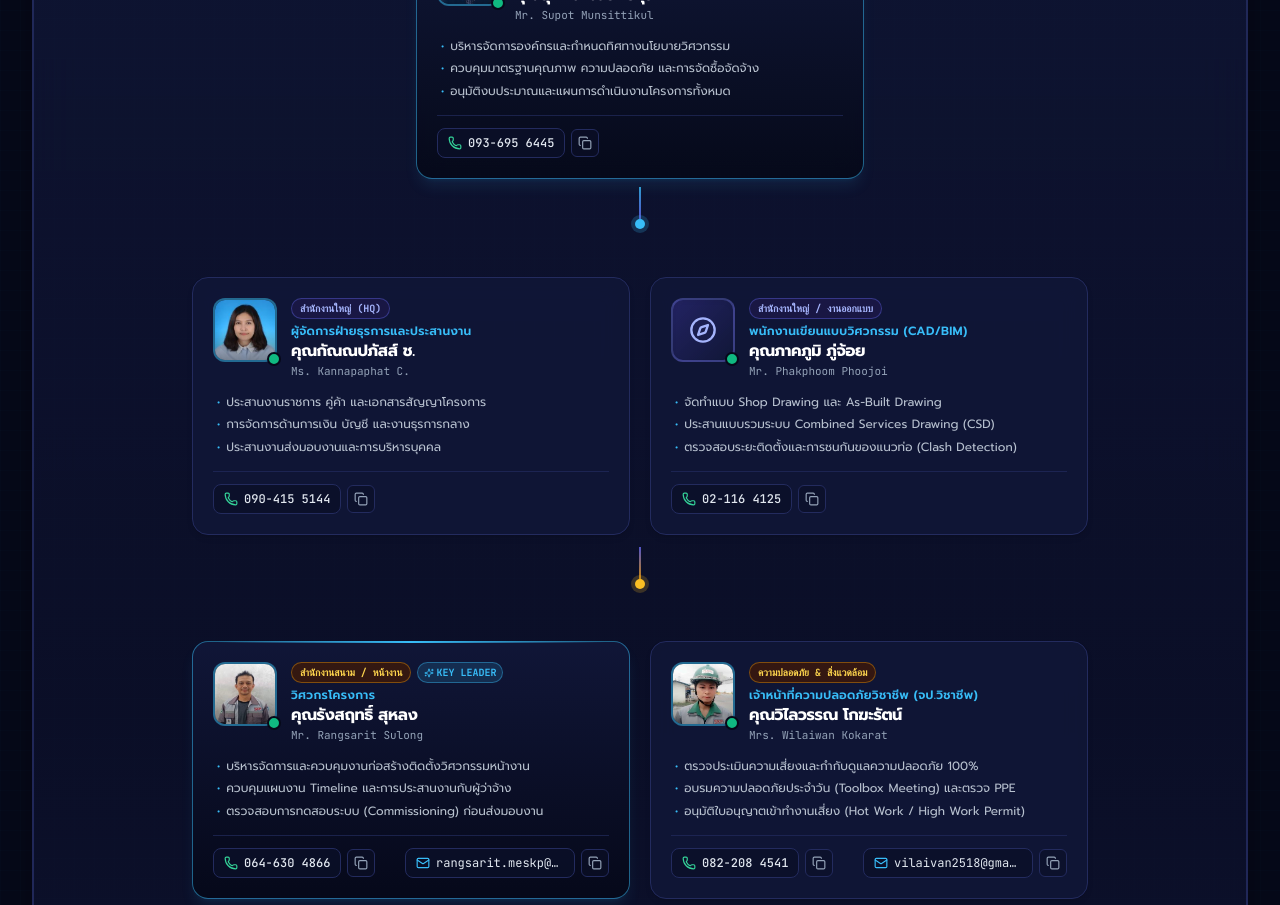
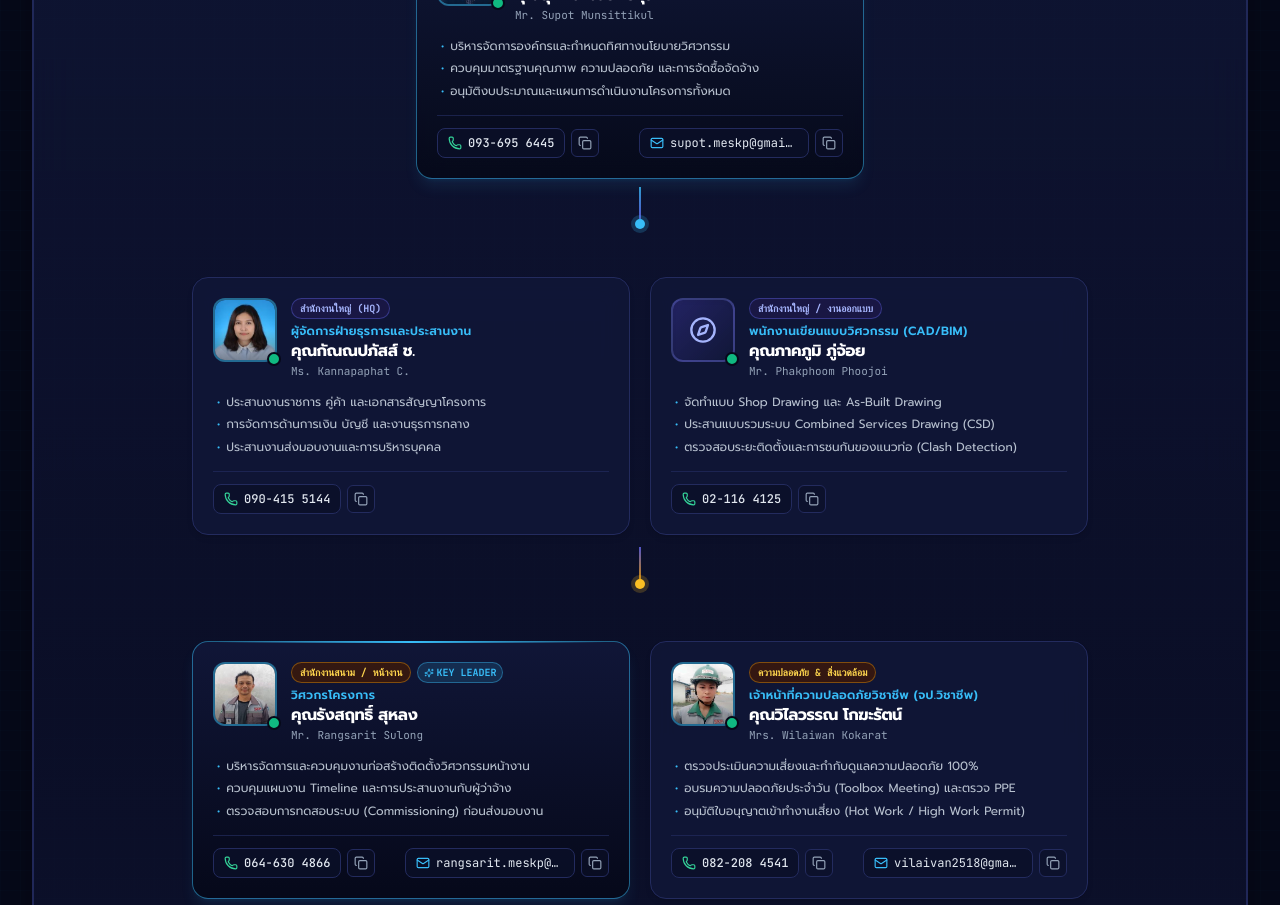
Before and after one commit to Dee0067/skp-association, a Next.js app: page / in a window 1280 px wide. Shown: the part 2600-3505 px from the top of the page. Built offline with nearby package versions, Linux system fonts and the light colour scheme.

Commit message:
feat: add email supot.meskp@gmail.com to Managing Director

```diff
--- a/src/components/SchematicExplorer.tsx
+++ b/src/components/SchematicExplorer.tsx
@@ -58,6 +58,7 @@ const personnelList: Personnel[] = [
     nameTh: 'คุณสุพจน์ มั่นสิทธิกุล',
     nameEn: 'Mr. Supot Munsittikul',
     phone: '093-695 6445',
+    email: 'supot.meskp@gmail.com',
     photo: '/organization/person-supot.jpg',
     division: 'head_office',
     divisionBadgeTh: 'สำนักงานใหญ่ (HQ)',
```
